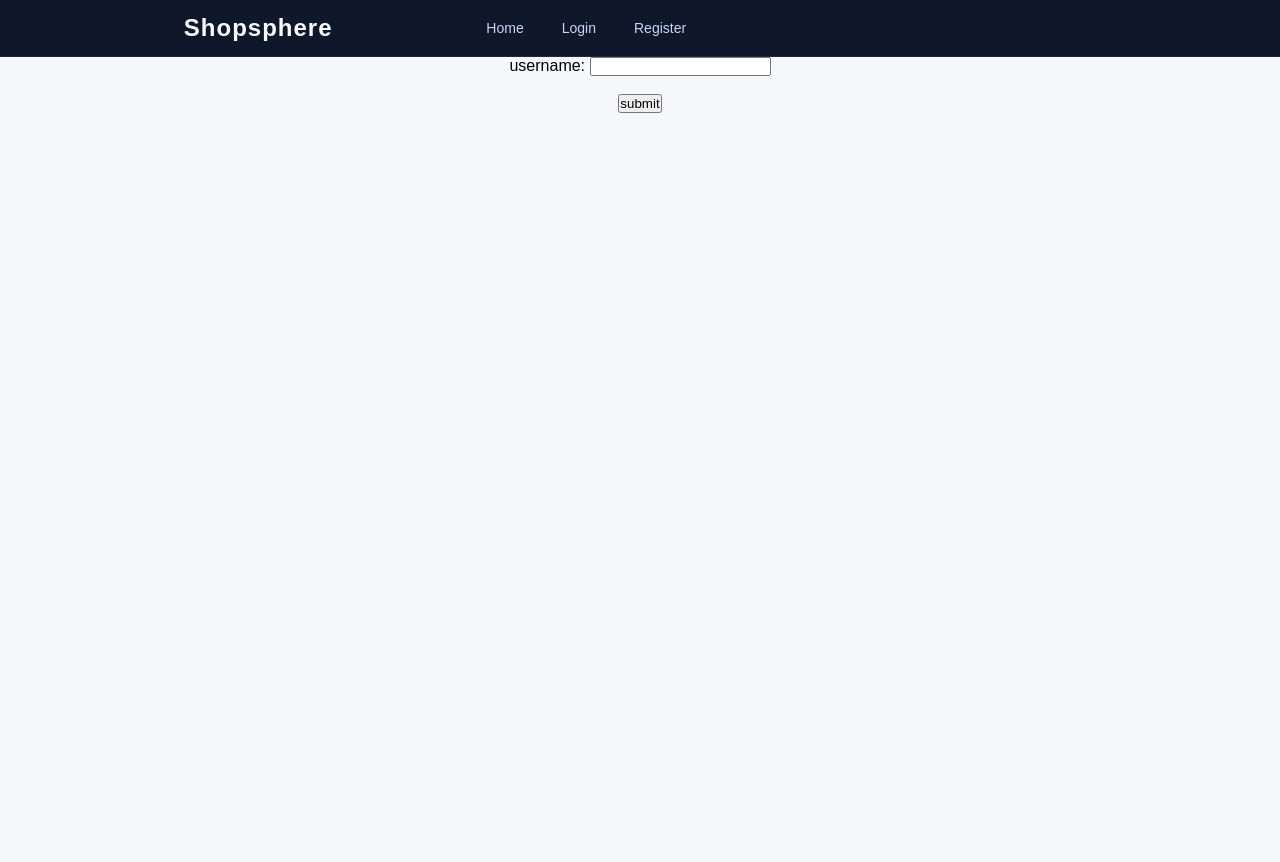
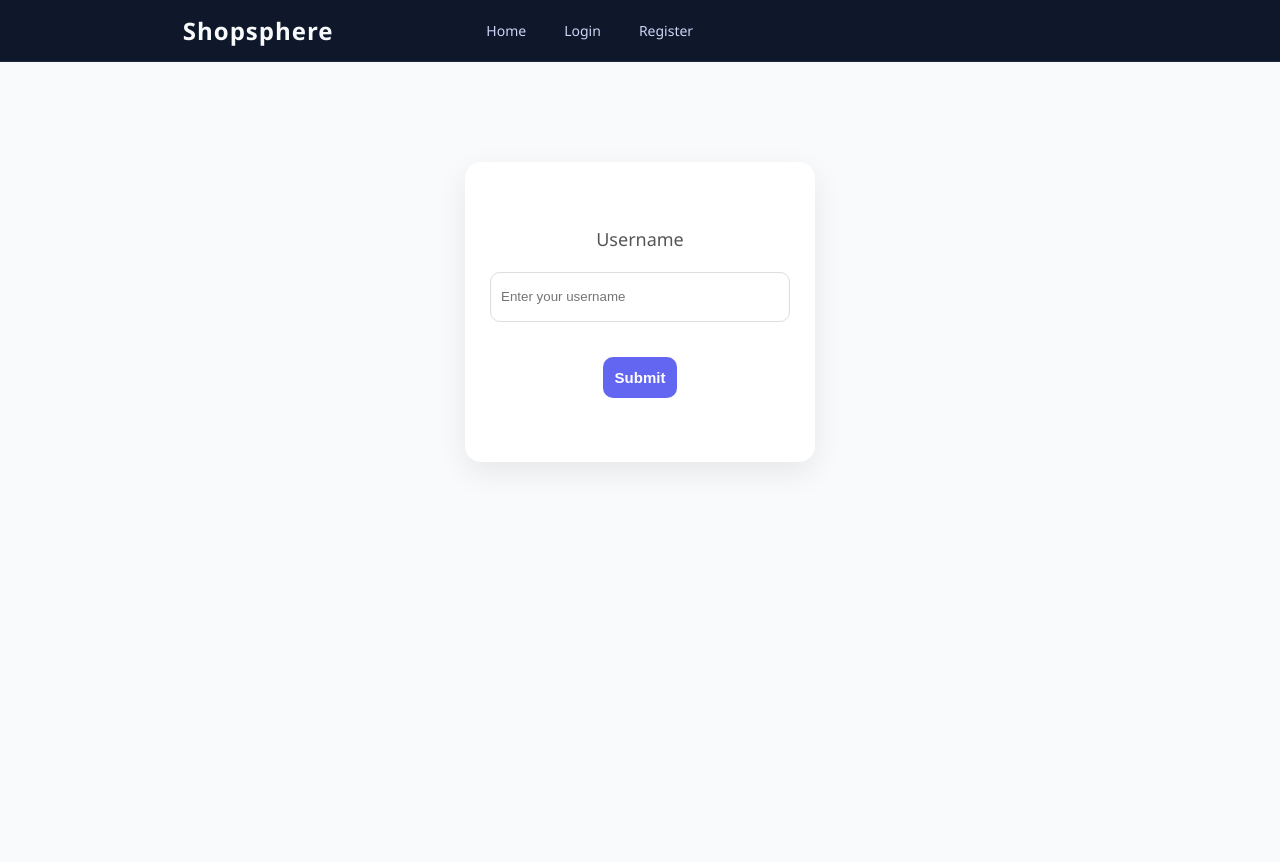
Before and after one commit to rupalikanayak07/shopsphere, a Django app: page /auth/forget_pass/ in a window 1280 px wide. Before the commit the page ends 113 px from the top, so only its background shows below. Run offline with Django 5.2, Linux system fonts and the light colour scheme.

Commit message:
layout fixed

```diff
--- a/authenticate/static/user.css
+++ b/authenticate/static/user.css
@@ -58,8 +58,17 @@ form {
         color: #8E24AA;
     }
 }
+.body{
+    height: 100vh;
+    width: 100%;
+    display: flex;
+    align-items: center;
+    justify-content: center;
+    flex-direction: column;
+}
 
 .login_card {
+
     height: 60vh;
     width: 30%;
 
@@ -294,3 +303,81 @@ body {
 .extra-links a:hover {
     text-decoration: underline;
 }
+
+
+/* forget password page */
+
+
+
+.login-container {
+    height: 100vh;
+    width: 100%;
+    gap: 20px;
+    display: flex;
+    align-items: center;
+    padding-top: 100px;
+    flex-direction: column;
+}
+
+/* Card design */
+.login-form {
+    height: 300px;
+    width: 350px;
+
+    background: #ffffff;
+    border-radius: 16px;
+    box-shadow: 0 10px 30px rgba(0,0,0,0.08);
+    display: flex;
+    flex-direction: column;
+}
+
+
+/* Label */
+.login-form label {
+    font-size: 18px;
+    margin-bottom: 6px;
+    color: #555;
+}
+
+/* Input */
+.login-form input {
+    padding: 10px;
+    border-radius: 10px;
+    border: 1px solid #ddd;
+    margin-bottom: 20px;
+    outline: none;
+    transition: 0.3s;
+}
+
+/* Input focus */
+.login-form input:focus {
+    border-color: #6366f1;
+    box-shadow: 0 0 6px rgba(99,102,241,0.2);
+}
+
+/* Button */
+.login-form button {
+    padding: 12px;
+    border: none;
+    border-radius: 10px;
+    background: #6366f1;
+    color: white;
+    font-size: 15px;
+    cursor: pointer;
+    transition: 0.3s;
+}
+
+/* Hover */
+.login-form button:hover {
+    background: #4f46e5;
+}
+
+/* Error message */
+.error-msg {
+    padding-top: 10px;
+    text-transform: capitalize;
+    text-align: center;
+    color: #ef4444;
+    margin-bottom: 15px;
+    font-size: 14px;
+}
--- a/authenticate/templates/forget_pass.html
+++ b/authenticate/templates/forget_pass.html
@@ -1,24 +1,30 @@
 {% extends 'main.html' %}
+{% load static %}
+
+{% block css %}
+<link rel="stylesheet" href="{% static 'user.css' %}">
+{% endblock %}
+
+{% block content %}
 
 
-{% block content %}
-{% if error %}
-<h1>user does not exit</h1>
-{% endif %}
+
+<div class="login-container">
+    {% if error %}
+    <div class="error-msg">User does not exist</div>
+    {% endif %}
+    <form action="" method="POST" class="login-form">
+        {% csrf_token %}
 
 
-<center>
-    <form action="" method="POST">
-        {% csrf_token %}
+        <label>Username</label>
+        <input type="text" name="username" placeholder="Enter your username">
 
-        <label for=""> username:</label>
-        <input type="text" name="username" id="">
-        <br><br>
+        <button type="submit">Submit</button>
+
+    </form>
+
+</div>
 
 
-        <button type="submit">submit</button>
-
-
-    </form>
-</center>
 {% endblock %}
--- a/authenticate/views.py
+++ b/authenticate/views.py
@@ -97,7 +97,7 @@ def forget_pass(request):
 
             return redirect('newpass')
         except User.DoesNotExist:
-            return render(request,'forget_pass.html',{'error':True})
+            return render(request,'forget_pass.html',{'error':True,'login_nav':True})
 
     return render(request,'forget_pass.html',{'login_nav':True})
 
@@ -113,7 +113,7 @@ def newpass(request):
         newpass= request.POST.get('password')
 
         if user.check_password(newpass):
-            return render(request,'newpass.html',{'error':'new password should not same to old password'})
+            return render(request,'newpass.html',{'error':'new password should not same to old password','login_nav':True})
 
         user.set_password(newpass)
         user.save()
--- a/static/css/style.css
+++ b/static/css/style.css
@@ -115,6 +115,7 @@ nav {
 .wrapper{
     width: 20%;
     display: flex;
+
     justify-content: space-evenly;
 
 }
--- a/templates/nav.html
+++ b/templates/nav.html
@@ -20,8 +20,8 @@
             <input type="button" value="search" class="btn">
         </form>
 
+        <div class="wrapper">
             <!-- trending button  -->
-        <div class="wrapper">
             <form action="">
                 <input type="submit" name="trending" value="trending" class="trending">
             </form>
@@ -56,6 +56,7 @@
         </form>
 
 
+        <div class="wrapper">
             <!-- trending button  -->
             <form action="">
                 <input type="submit" name="trending" value="trending" class="trending">
@@ -65,6 +66,7 @@
             <form action="">
                 <input type="submit" name="offer" value="offer" class="offer">
             </form>
+        </div>
 
         <a href="{% url 'home' %}">home</a>
         <a href="{% url 'login_' %}">login</a>
```
Also changed, not shown: authenticate/templates/login_.html (+7 -6 lines), authenticate/templates/newpass.html (+15 -8 lines). Lines whose indentation alone changed are shown as unchanged.
